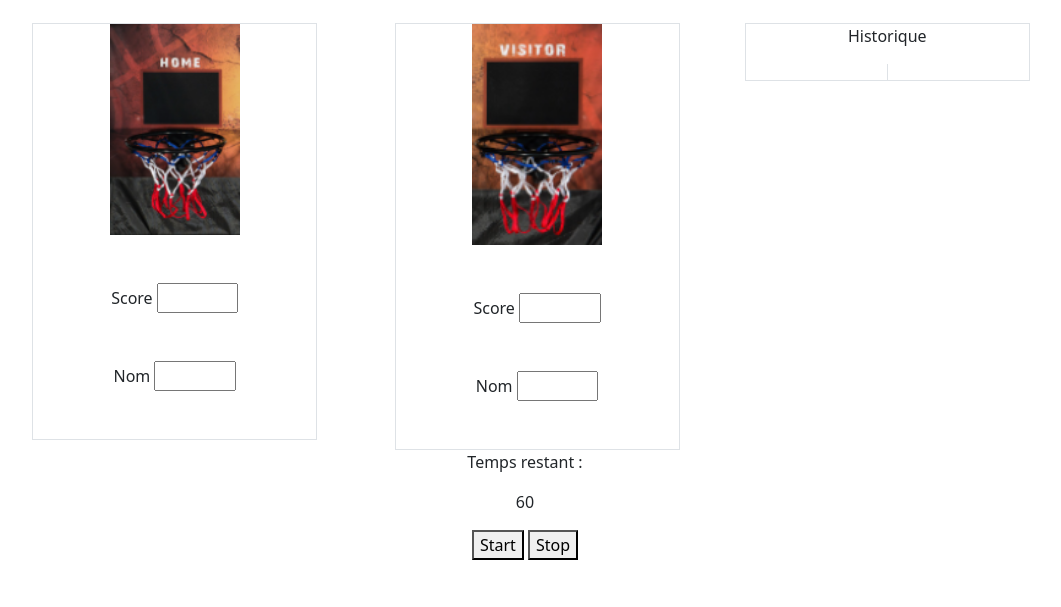
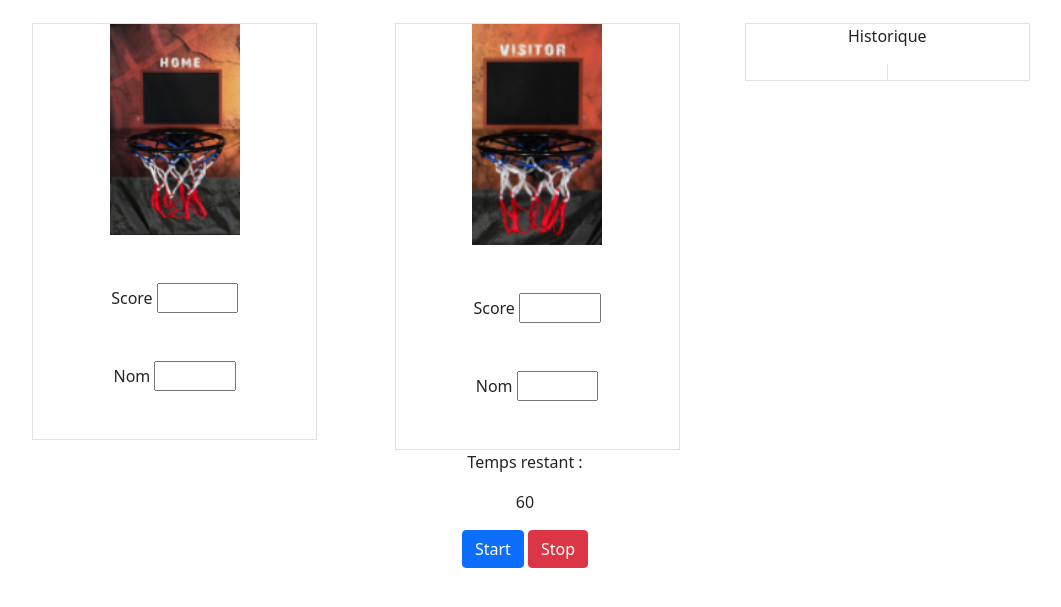
Before and after one commit to Hugo-Teissier/mini-project, a plain HTML site: page index.html in a window 1280 px wide. Shown: the part 73-680 px from the top of the page, without its empty margins (115-1176 px from the left). Drawn offline with nearby package versions, Linux system fonts and the light colour scheme.

Commit message:
Update index.html

```diff
--- a/index.html
+++ b/index.html
@@ -47,8 +47,8 @@
             <p id="timer"> 60 </p>
         </div>
         <div>
-            <button onclick="start()">Start</button>
-            <button onclick="stop()">Stop</button>
+            <button class="btn btn-primary" onclick="start()">Start</button>
+            <button class="btn btn-danger" onclick="stop()">Stop</button>
         </div>
     </div>
     <script>
```
